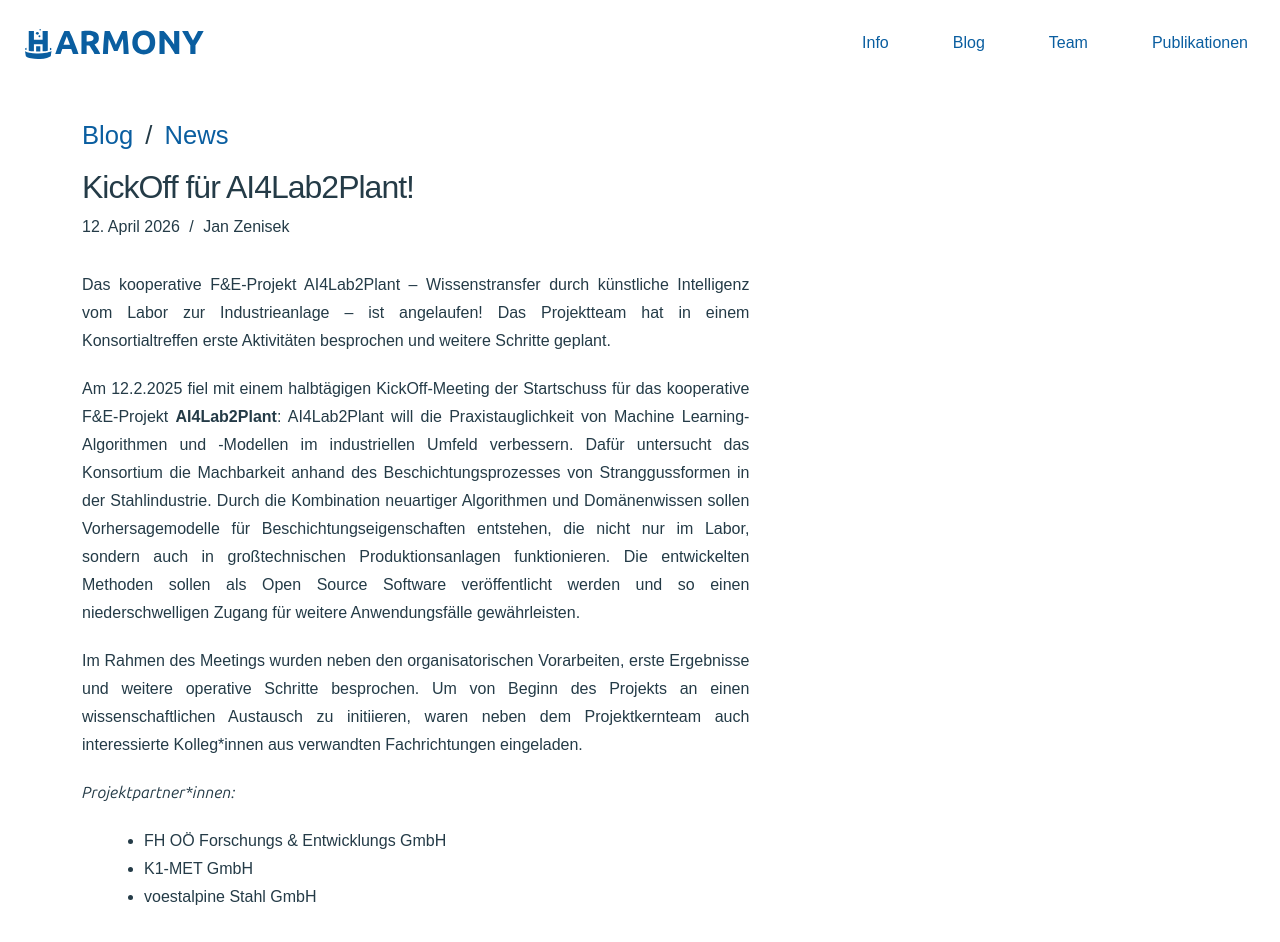
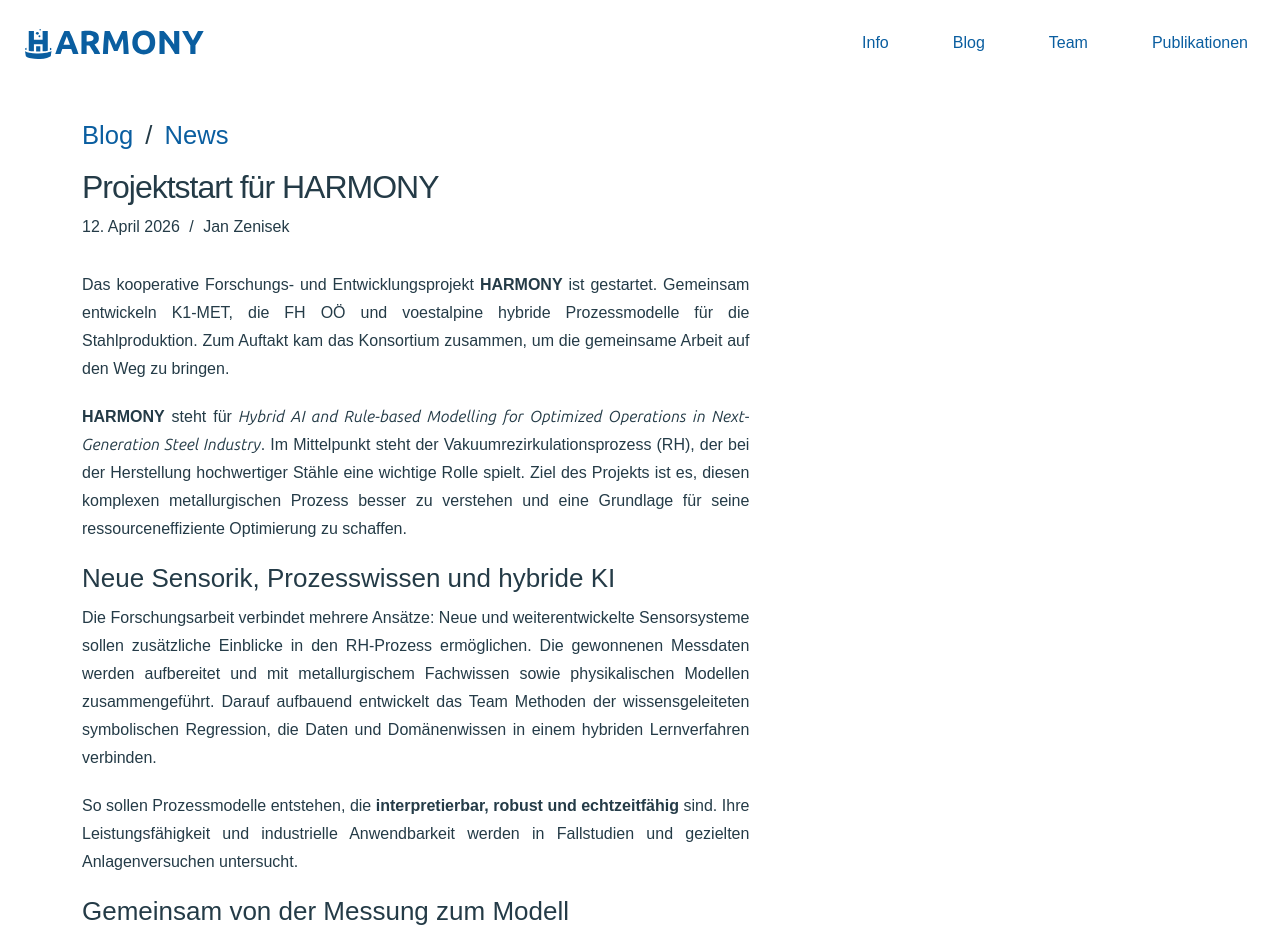
Before and after one commit to harmony-research/harmony-research.github.io, a Jekyll site: the page built from _posts/2026-04-21-project-kickoff.md, in a window 1280 px wide and 1400 px high. Shown: the top 942 px of the window. Built offline with Jekyll 4.4.1, drawn with Linux system fonts in a browser that asks for light colours; some web fonts are replaced; comment, search, counter and statistics services are not loaded; some of the changed text lies outside the part shown.

Commit message:
updated blog posts

```diff
--- a/_posts/2026-04-12-project-kickoff.md
+++ /dev/null
@@ -1,30 +0,0 @@
----
-layout: post
-lang: de
-title: KickOff für AI4Lab2Plant!
-description: "HARMONY ist eines von 11 genehmigten Projekten der Initiative AI Region Upper Austria des Landes Oberösterreich im Rahmen der Wirtschafts- und Forschungsstrategie #upperVISION2030."
-keywords: AI Region Upper Austria
-date: 2026-04-12 17:30 +0200
-categories:
-  - "News"
-author: jzenisek
-image: /blog/resources/2026-04-12-project-kickoff/pic01.jpg
----
-
-
-Das kooperative F&E-Projekt AI4Lab2Plant -- Wissenstransfer durch künstliche Intelligenz vom Labor zur Industrieanlage -- ist angelaufen! Das Projektteam hat in einem Konsortialtreffen erste Aktivitäten besprochen und weitere Schritte geplant.
-
-<!--more-->
-
-Am 12.2.2025 fiel mit einem halbtägigen KickOff-Meeting der Startschuss für das kooperative F&E-Projekt **AI4Lab2Plant**: AI4Lab2Plant will die Praxistauglichkeit von Machine Learning-Algorithmen und -Modellen im industriellen Umfeld verbessern. Dafür untersucht das Konsortium die Machbarkeit anhand des Beschichtungsprozesses von Stranggussformen in der Stahlindustrie. Durch die Kombination neuartiger Algorithmen und Domänenwissen sollen Vorhersagemodelle für Beschichtungseigenschaften entstehen, die nicht nur im Labor, sondern auch in großtechnischen Produktionsanlagen funktionieren. Die entwickelten Methoden sollen als Open Source Software veröffentlicht werden und so einen niederschwelligen Zugang für weitere Anwendungsfälle gewährleisten.
-
-Im Rahmen des Meetings wurden neben den organisatorischen Vorarbeiten, erste Ergebnisse und weitere operative Schritte besprochen. Um von Beginn des Projekts an einen wissenschaftlichen Austausch zu initiieren, waren neben dem Projektkernteam auch interessierte Kolleg*innen aus verwandten Fachrichtungen eingeladen.
-
-*Projektpartner\*innen:*
-- FH OÖ Forschungs & Entwicklungs GmbH
-- K1-MET GmbH
-- voestalpine Stahl GmbH
-
-<br/>
-
-![pic01.jpg](/blog/resources/2026-04-12-project-kickoff/pic01.jpg) <br/><br/>
--- /dev/null
+++ b/_posts/2026-04-21-project-kickoff.md
@@ -0,0 +1,40 @@
+---
+layout: post
+lang: de
+title: Projektstart für HARMONY
+description: "Mit HARMONY starten K1-MET, FH OÖ und voestalpine ein gemeinsames Forschungsprojekt zu hybrider KI für die Stahlproduktion."
+keywords: HARMONY, Projektstart, Hybride KI, RH-Prozess, FFG
+date: 2026-04-12 21:30 +0200
+categories:
+  - "News"
+author: jzenisek
+image: /blog/resources/2026-04-21-project-kickoff/01.jpg
+---
+
+
+Das kooperative Forschungs- und Entwicklungsprojekt **HARMONY** ist gestartet. Gemeinsam entwickeln K1-MET, die FH OÖ und voestalpine hybride Prozessmodelle für die Stahlproduktion. Zum Auftakt kam das Konsortium zusammen, um die gemeinsame Arbeit auf den Weg zu bringen.
+
+<!--more-->
+
+**HARMONY** steht für *Hybrid AI and Rule-based Modelling for Optimized Operations in Next-Generation Steel Industry*. Im Mittelpunkt steht der Vakuumrezirkulationsprozess (RH), der bei der Herstellung hochwertiger Stähle eine wichtige Rolle spielt. Ziel des Projekts ist es, diesen komplexen metallurgischen Prozess besser zu verstehen und eine Grundlage für seine ressourceneffiziente Optimierung zu schaffen.
+
+### Neue Sensorik, Prozesswissen und hybride KI
+
+Die Forschungsarbeit verbindet mehrere Ansätze: Neue und weiterentwickelte Sensorsysteme sollen zusätzliche Einblicke in den RH-Prozess ermöglichen. Die gewonnenen Messdaten werden aufbereitet und mit metallurgischem Fachwissen sowie physikalischen Modellen zusammengeführt. Darauf aufbauend entwickelt das Team Methoden der wissensgeleiteten symbolischen Regression, die Daten und Domänenwissen in einem hybriden Lernverfahren verbinden.
+
+So sollen Prozessmodelle entstehen, die **interpretierbar, robust und echtzeitfähig** sind. Ihre Leistungsfähigkeit und industrielle Anwendbarkeit werden in Fallstudien und gezielten Anlagenversuchen untersucht.
+
+### Gemeinsam von der Messung zum Modell
+
+Das Projekt vereint die komplementären Kompetenzen aller drei Partner: K1-MET übernimmt die Konsortialleitung und bringt metallurgisches Wissen, Simulation sowie die Aufbereitung und Analyse von Prozessdaten ein. Die FH OÖ entwickelt neue Methoden der hybriden Modellierung. voestalpine trägt mit Sensorik, Anlagendaten und betrieblichem Prozesswissen bei und unterstützt die Erprobung unter industriellen Bedingungen.
+
+HARMONY wird im Rahmen des FFG-Programms **AI Ökosysteme 2025: AI for Tech & AI for Green** gefördert. Weitere Informationen zum Forschungsvorhaben finden Sie in unseren [Projektinformationen]({{ '/#info' | relative_url }}).
+
+**Projektpartner:**
+- K1-MET GmbH
+- FH OÖ Forschungs & Entwicklungs GmbH
+- voestalpine Stahl GmbH
+
+<br/>
+
+![Auftakt des Forschungsprojekts HARMONY](/blog/resources/2026-04-21-project-kickoff/01.jpg) <br/><br/>
--- a/assets/css/partials/blog-general.css
+++ b/assets/css/partials/blog-general.css
@@ -43,6 +43,20 @@ figcaption {
  */
 ul, ol {
   margin-left: var(--spacing-unit);
+}
+
+/* Match article lists to the reading width of the surrounding paragraphs. */
+.post-content > ul,
+.post-content > ol {
+  max-width: 75ch;
+  margin-inline: 0;
+  padding-inline-start: 1.5em;
+  list-style-position: outside;
+}
+
+.post-content li {
+  white-space: normal;
+  overflow-wrap: anywhere;
 }
 
 li {
```
Also changed, not shown: _posts/2026-09-04-ismpaper.md (deleted, +0 -35 lines), _posts/2026-11-01-ismpaper.md (added, +35 -0 lines), index.markdown (+4 -4 lines), blog/resources/2026-11-01-ismpaper/sc-16.png (renamed from blog/resources/2026-09-04-ismpaper/sc-16.png), blog/resources/2026-11-01-ismpaper/sc-19.png (renamed from blog/resources/2026-09-04-ismpaper/sc-19.png), blog/resources/2026-11-01-ismpaper/sc-5.png (renamed from blog/resources/2026-09-04-ismpaper/sc-5.png), blog/resources/2026-11-01-ismpaper/sc-7.png (renamed from blog/resources/2026-09-04-ismpaper/sc-7.png), 6 other files.
